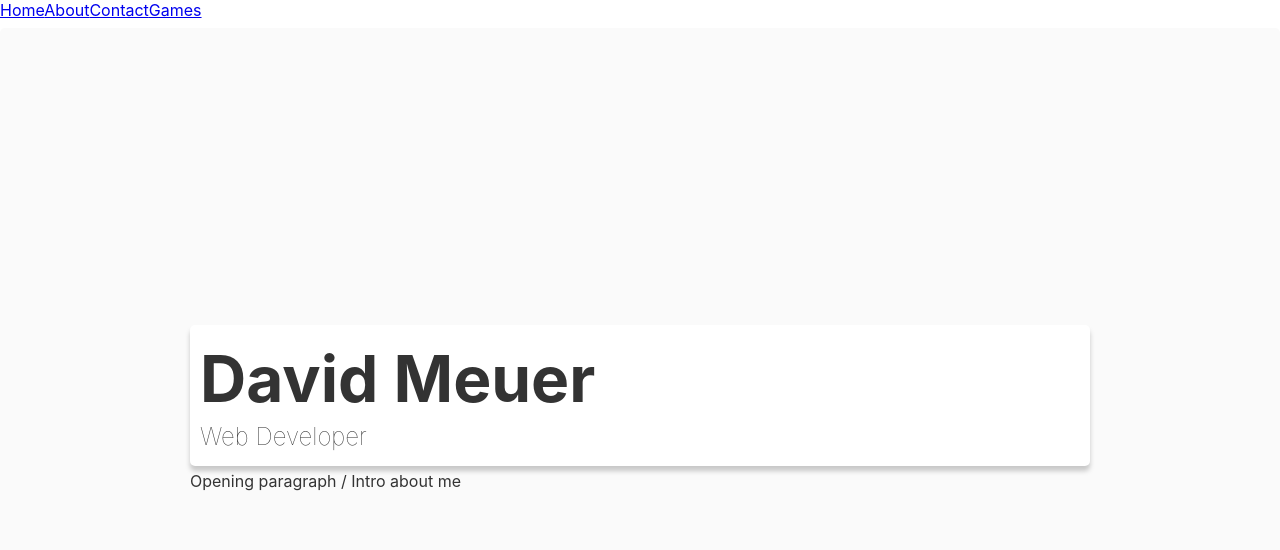
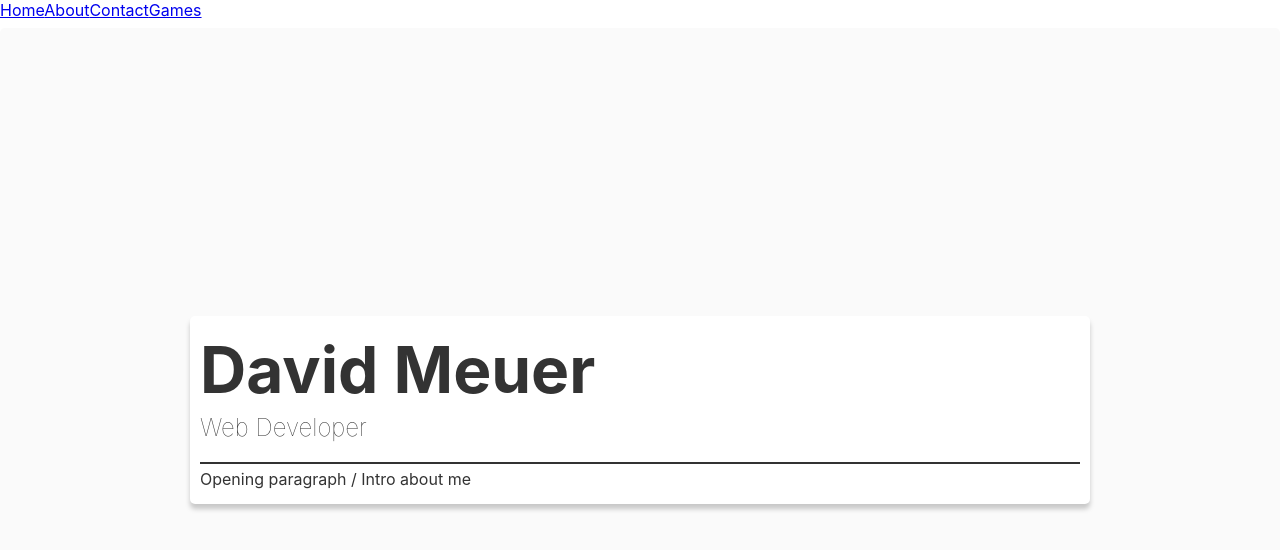
Before and after one commit to Davey-M/about-me, a React (Create React App) app: page / in a window 1280 px wide. Shown: the top 550 px of the page. Built offline with nearby package versions, Linux system fonts and the light colour scheme; no server answers.

Commit message:
wip Home.jsx

```diff
--- a/src/Components/BackgroundCode/BackgroundCode.jsx
+++ b/src/Components/BackgroundCode/BackgroundCode.jsx
@@ -10,14 +10,9 @@ import styles from './BackgroundCode.module.css';
 SyntaxHighlighter.registerLanguage('jsx', jsx);
 
 function BackgroundCode({ githubFilePath }) {
-  const [index, setIndex] = useState(0);
   const [code, setCode] = useState('');
 
-  const keywords = ['let', 'const', 'function', 'return'];
-
   useEffect(() => {
-    let interval;
-
     axios
       .get(
         'https://api.github.com/repositories/488663277/contents/' +
@@ -30,18 +25,11 @@ function BackgroundCode({ githubFilePath }) {
       )
       .then((response) => {
         // console.log(response.data);
-        clearInterval(interval);
         setCode(response.data);
-
-        interval = setInterval(() => {
-          setIndex((index) => index + 1);
-        }, 80);
       })
       .catch((err) => {
         console.error('Error in BackgroundCode', err);
       });
-
-    return () => clearInterval(interval);
   }, []);
 
   return (
@@ -52,11 +40,9 @@ function BackgroundCode({ githubFilePath }) {
           style={oneLight}
           showLineNumbers={true}
         >
-          {code.substring(0, index)}
-          {/* {code} */}
+          {code}
         </SyntaxHighlighter>
       </div>
-      {/* <div className={styles.background}></div> */}
     </>
   );
 }
--- a/src/Components/Home/Home.jsx
+++ b/src/Components/Home/Home.jsx
@@ -14,9 +14,9 @@ function Home() {
           <div className={styles.centerCard + ' card shadow'}>
             <h1 className='large'>David Meuer</h1>
             <h1 className='light'>Web Developer</h1>
-          </div>
-          <div>
-            <p>Opening paragraph / Intro about me</p>
+            <div className={styles.paragraph}>
+              <p>Opening paragraph / Intro about me</p>
+            </div>
           </div>
         </div>
       </div>
--- a/src/Components/Home/Home.module.css
+++ b/src/Components/Home/Home.module.css
@@ -18,3 +18,8 @@
   display: grid;
   align-items: center;
 }
+
+.paragraph {
+  margin-top: var(--large);
+  border-top: var(--line) solid var(--black);
+}
--- a/src/index.css
+++ b/src/index.css
@@ -16,6 +16,7 @@ body {
   --dark: #33343a;
 
   --no: 0px;
+  --line: 2px;
   --small: 5px;
   --mid: 10px;
   --large: 20px;
```
